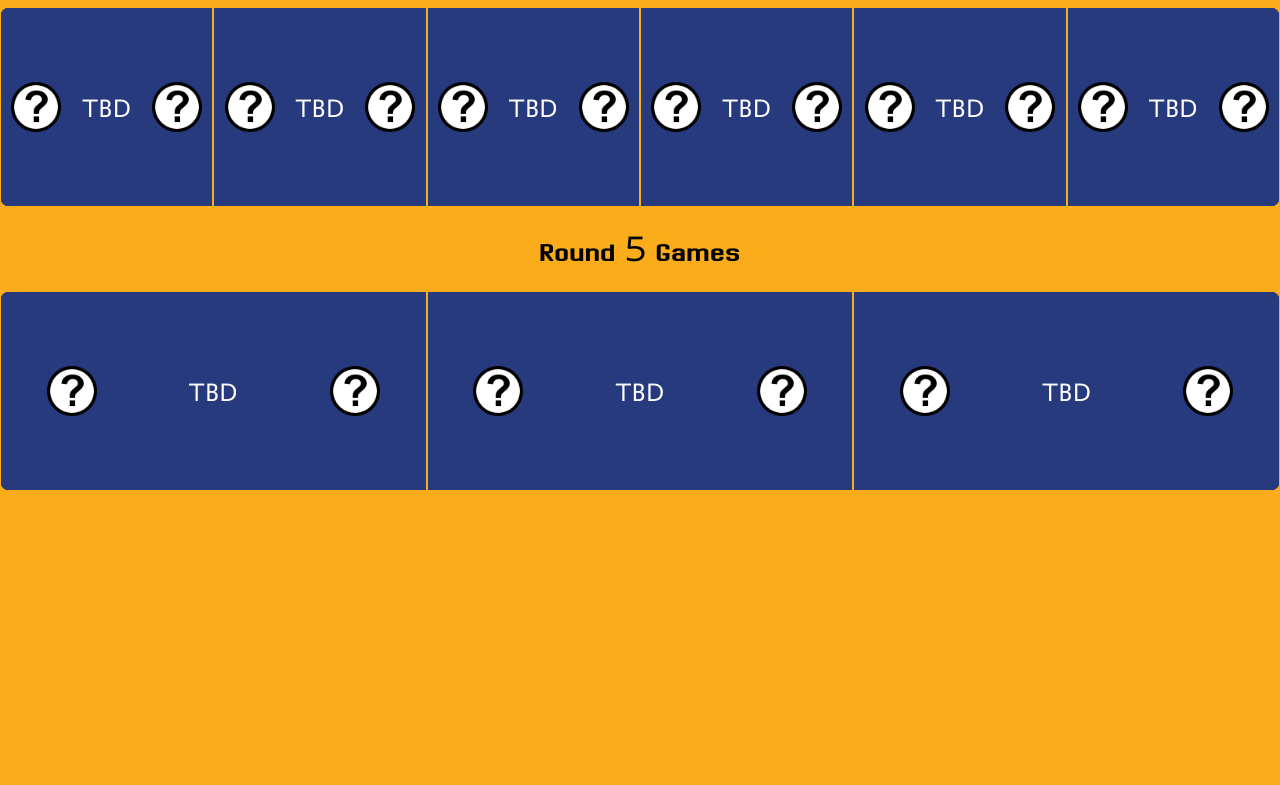
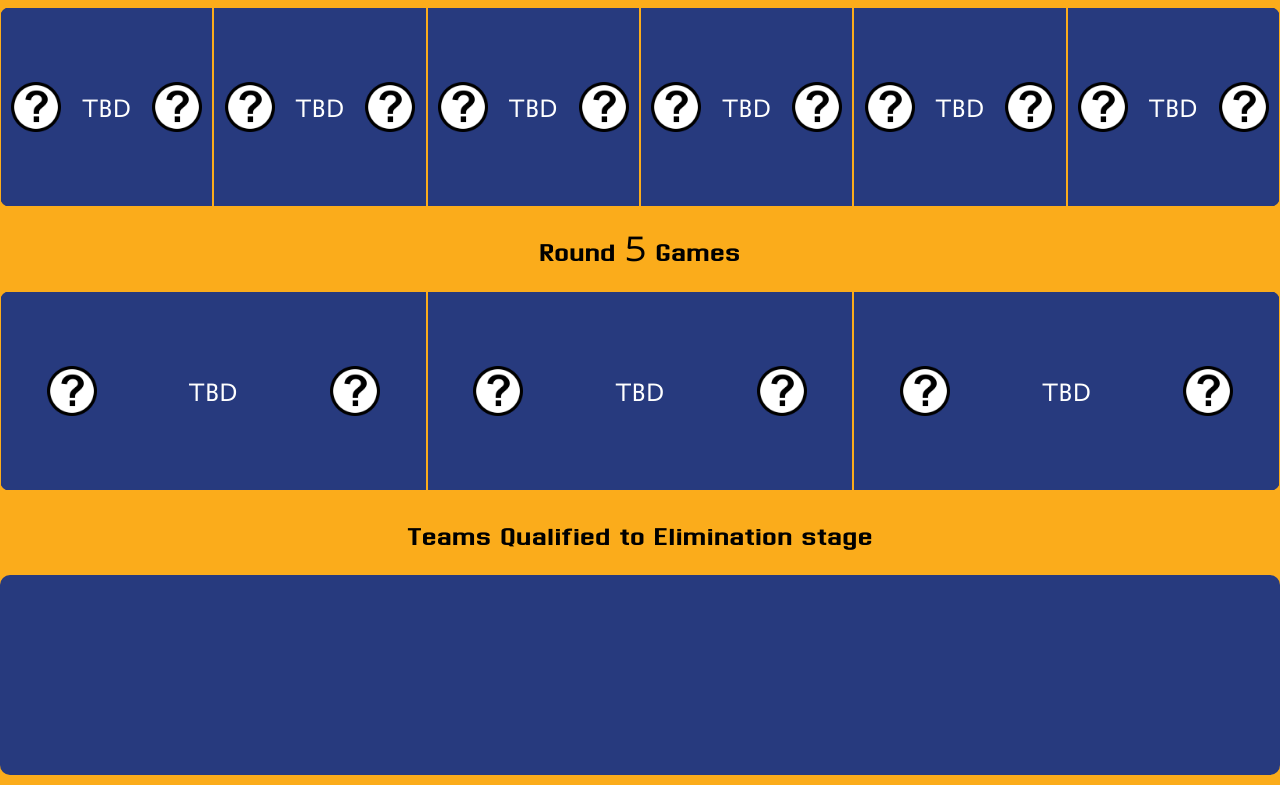
Before and after one commit to SnydenHjelm/CS-Majors, a plain HTML site: page opening.html in a window 1280 px wide. Shown: the part 1046-1831 px from the top of the page. Before the commit the page ends 1547 px from the top, so only its background shows below. Drawn offline with Linux system fonts and the light colour scheme.

Commit message:
Added Qualied teams div in opening.html

```diff
--- a/opening.html
+++ b/opening.html
@@ -72,6 +72,11 @@
         <div id="round5-game2" class="eight-matches"></div>
         <div id="round5-game3" class="eight-matches"></div>
     </div>
+
+    <h2>Teams Qualified to Elimination stage</h2>
+    <div id="qualied">
+
+    </div>
     <script src="scripts/opening.js"></script>
 </body>
 </html>
--- a/stylesheets/opening.css
+++ b/stylesheets/opening.css
@@ -67,3 +67,13 @@ span {
     max-width: 1500px;
     margin: 10px auto;
 }
+
+#qualied {
+    display: grid;
+    grid-template-columns: repeat(8, 1fr);
+    background-color: var(--cs2-blue);
+    height: 200px;
+    border-radius: 10px;
+    max-width: 1500px;
+    margin: 10px auto;
+}
```
